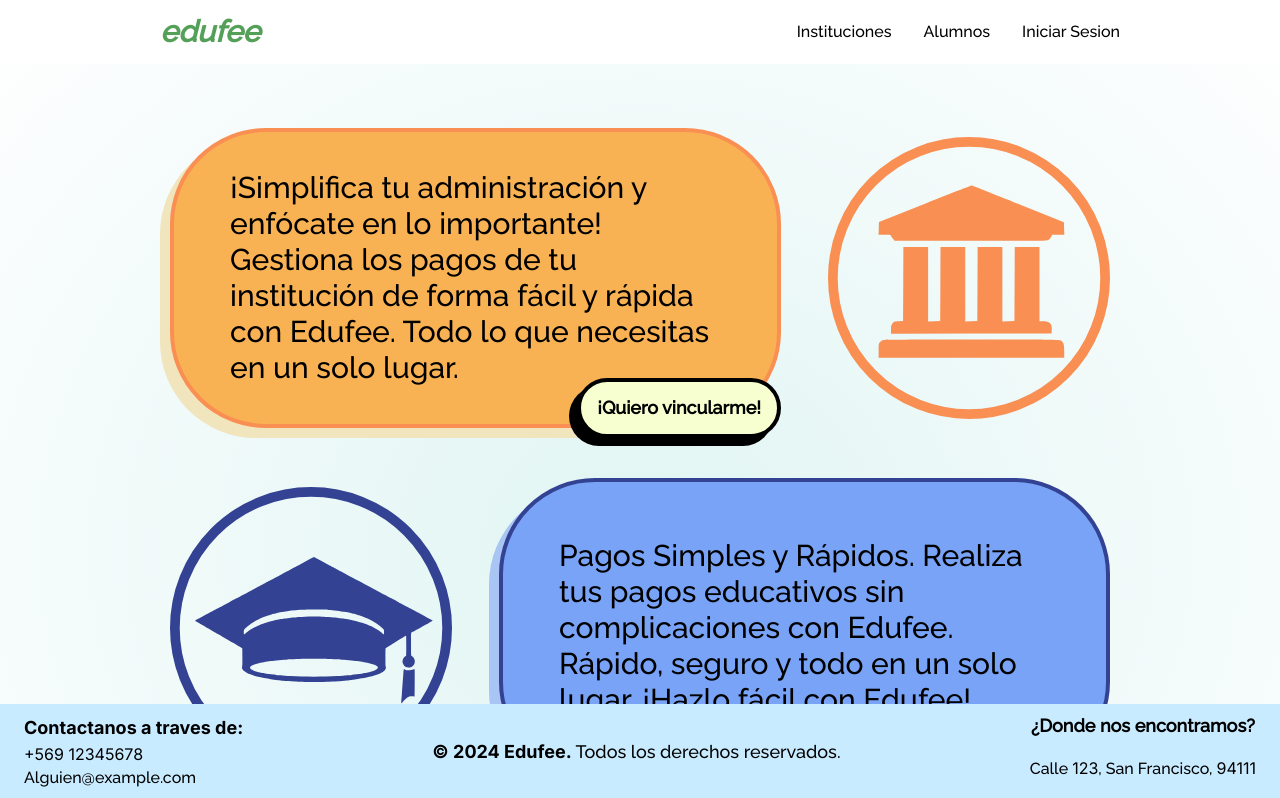
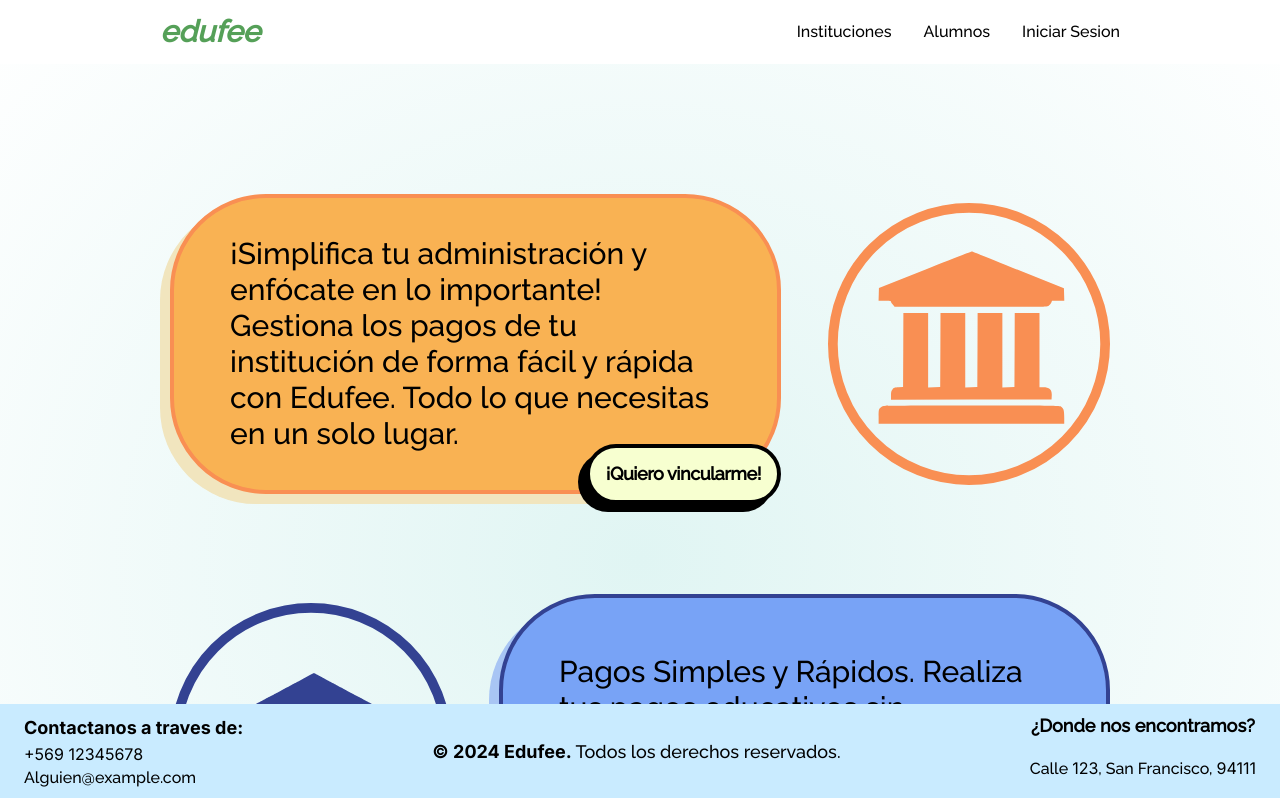
Before and after one commit to MCEmilyMorales/Edufee-, a Next.js app in the folder front/my-app/: page /select in a window 1280 px wide. Shown: the top 798 px of the page. Built offline with nearby package versions, Linux system fonts and the light colour scheme; no server answers.

Commit message:
cosmetic on select

```diff
--- a/front/my-app/src/app/select/cards/buttonCard.tsx
+++ b/front/my-app/src/app/select/cards/buttonCard.tsx
@@ -33,7 +33,7 @@
     <Link href={route || "#"} passHref>
       <div
         className={` leading-none absolute flex justify-center items-center p-1 sm:p-2 md:p-2 lg:p-2 xl:p-4
-        font-bold right-0 bottom-[-10px] text-white rounded-[2em] sm:rounded-[2em] md:rounded-[2em] lg:rounded-[4em] xl:rounded-[6em]
+         right-0 bottom-[-10px] text-white rounded-[2em] sm:rounded-[2em] md:rounded-[2em] lg:rounded-[4em] xl:rounded-[6em]
         max-w-[215px] max-h-[60px] border-4 ${className} cursor-pointer
         transition-colors duration-300 ease-in-out`}
         style={{
@@ -45,7 +45,7 @@
         onMouseEnter={() => setIsHovered(true)}
         onMouseLeave={() => setIsHovered(false)}
       >
-        <p className="text-base leading-none text-center sm:text-lg md:text-xl lg:text-2xl xl:text-lg">
+        <p className="text-base leading-none text-center sm:text-lg md:text-xl lg:text-2xl xl:text-lg tracking-tight font-semibold">
           {text}
         </p>
       </div>
--- a/front/my-app/src/app/select/estudiante.tsx
+++ b/front/my-app/src/app/select/estudiante.tsx
@@ -29,7 +29,7 @@
           text="¡Quiero iniciar!"
           bgColor="#F7FFD0"
           textColor="black"
-          route="/"
+          route="/student"
           hoverBgColor="#5b06f9"
           hoverTextColor="white"
         />
--- a/front/my-app/src/app/select/institicion.tsx
+++ b/front/my-app/src/app/select/institicion.tsx
@@ -19,7 +19,7 @@
           text="¡Quiero vincularme!"
           bgColor="#F7FFD0"
           textColor="black"
-          route="/"
+          route="/institution"
           hoverBgColor="#5b06f9"
           hoverTextColor="white"
         />
--- a/front/my-app/src/app/select/page.tsx
+++ b/front/my-app/src/app/select/page.tsx
@@ -5,8 +5,8 @@
 
 export default function Home() {
   return (
-    <main className="relative bg-gradient-radial from-[#e0f5f3] to-[#ffffff] min-h-screen flex flex-col items-center overflow-auto">
-      <div className="mt-32 h-[60vh] min-h-[650px] max-w-[1400px] flex flex-col mb-[20em] justify-between">
+    <main className="relative bg-gradient-radial from-[#e0f5f3] to-[#ffffff] min-h-screen flex flex-col items-center overflow-auto p-4 ">
+      <div className="mt-32 min-h-[550px] h-[650px] lg:h-[800px] //bg-red-100 max-w-[1400px] flex flex-col mb-[10em] max-h-[800px] //bg-red-200   justify-around ">
         <Insitucion />
         <Estudiante />
       </div>
```
